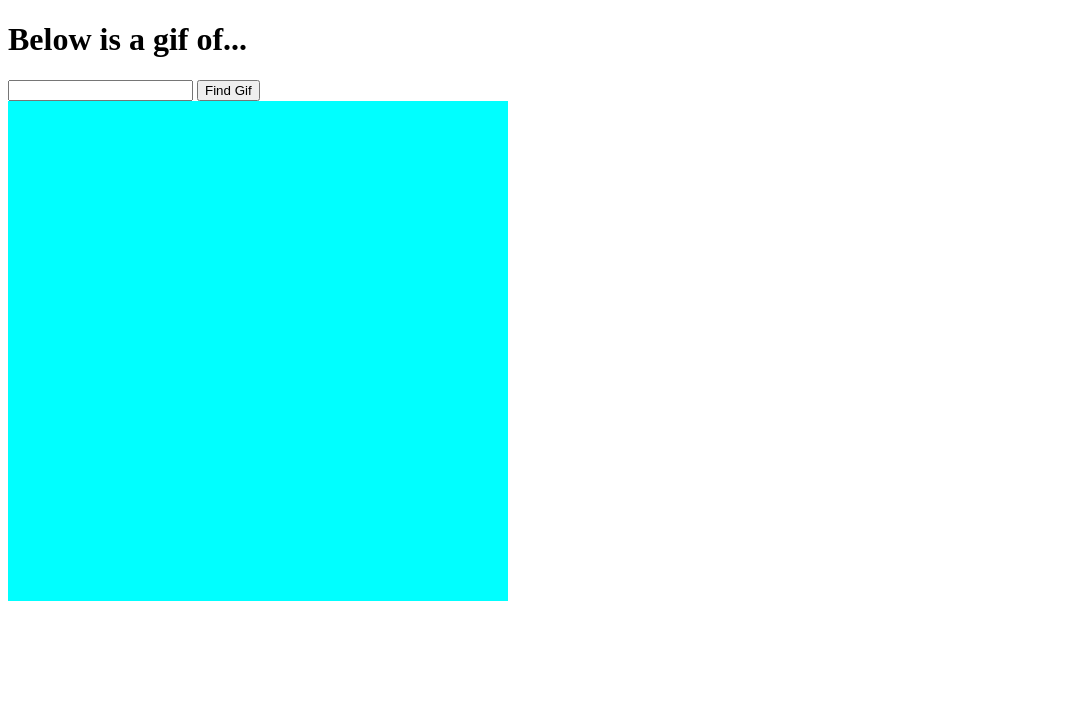
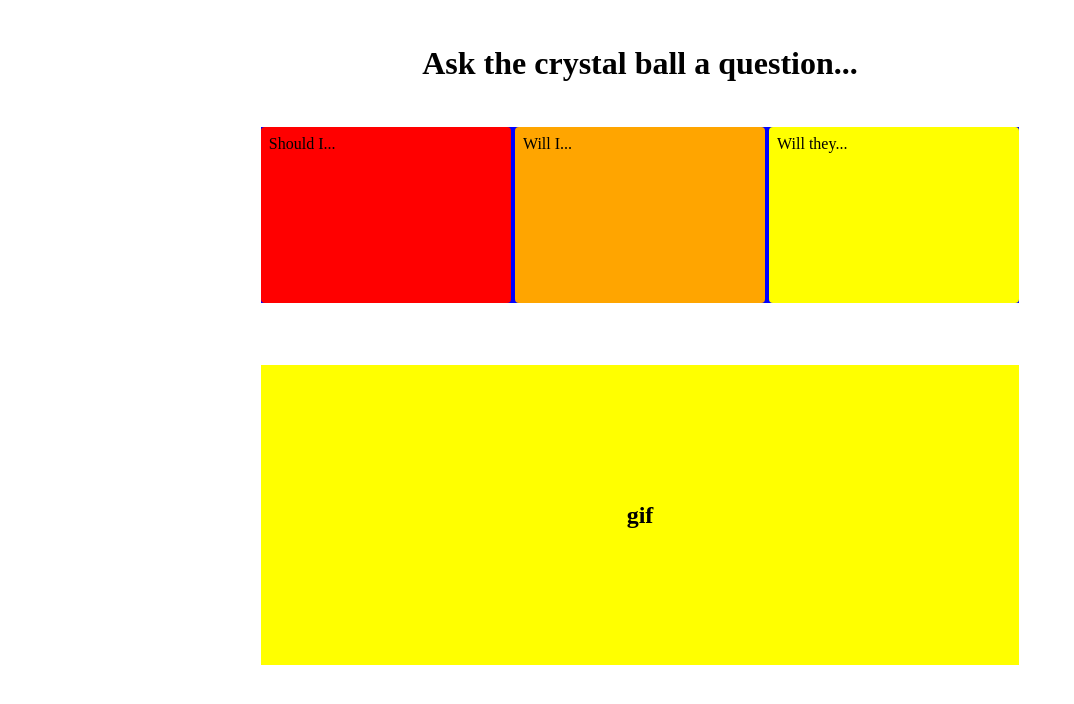
Before and after one commit to kathrynmckean/giphyPractice, a plain HTML site: page index.html in a window 1280 px wide. Shown: the whole page, without its empty margins (0-1074 px from the left). Drawn offline with Linux system fonts and the light colour scheme.

Commit message:
new visual and theme, building out into a magic 8 ball kind of thing

```diff
--- a/app.js
+++ b/app.js
@@ -1,27 +1,109 @@
+function willThey() {
+
+    let title = document.createElement("p")
+
+    title.textContent = "will they..."
+
+
+
+    const questionFrame = document.getElementById("questionFrame")
+
+    questionFrame.replaceChild(title, questionFrame.firstElementChild);
+
+
+
+
+
+}
+
+
+
+let pTwo = document.getElementById("willThey")
+
+pTwo.addEventListener("click", willThey)
+
+
+
 async function getGif() {
-    // let userInput = document.getElementById("input").value
+
     let userInput = document.getElementById("input").value
-    console.log(userInput)
 
-    let giphyApiKey = process.env.API_KEY
+    // console.log(userInput)
+
+
+
+    let giphyApiKey = 'wL2VhWAS3RK5vRLV4Xur1HwpaF9O3dpp'
+
     let giphyApiURL = `https://api.giphy.com/v1/gifs/search?q=${userInput}&rating=pg-13&api_key=${giphyApiKey}`
 
+
+
     const response = await fetch(giphyApiURL)
-    console.log(response)
+
+    // console.log(response)
+
+
 
     const data = await response.json();
-    console.log(data)
+
+    // console.log(data)
+
+
 
     let num = Math.floor((Math.random() * 25))
+
     //random number between 0 and 24
+
     let imgPath = data.data[num].images.fixed_height.url
-    console.log(imgPath)
+
+    // console.log(imgPath)
+
     document.getElementById("gif").src = imgPath; // updates the gif to the most current search
+
 }
 
-// giphy gives you 25 results automatically so instead of picking the first one every time...
-// I want to pick a random number between 0 and 24 and use that as my index
-// That should give me more variety if someone enters the same word multiple times hoping for a different result
 
-// Just found out that var is old and out-of-date which is the opposite of what I thought
-// also found out that I should be using async/await
+
+let showSearchBar = (string, el) => {
+
+
+
+
+
+    const newInput = document.createElement("input")
+
+    newInput.setAttribute("type", "text");
+
+    newInput.setAttribute("id", "input");
+
+
+
+    const newButton = document.createElement("button")
+
+    newButton.setAttribute("onClick", "getGif()");
+
+    newButton.textContent = `search`
+
+
+
+    let search = document.createElement("div")
+
+    search.appendChild(newInput)
+
+    search.appendChild(newButton)
+
+
+
+    const questionFrame = document.getElementById("questionFrame")
+
+    questionFrame.replaceChild(search, questionFrame.lastElementChild);
+
+
+
+
+
+
+
+    // when you click a prompt it should get bigger and show an imput and search button.
+
+}
--- a/index.html
+++ b/index.html
@@ -12,12 +12,53 @@
 
 <body>
 
-    <h1>Below is a gif of...</h1>
-    <input type="text" id="input">
-    <button onclick="getGif()">Find Gif</button>
-    <div class="gifFrame">
-        <img src="" alt="" id="gif">
-    </div>
+    <body>
+
+        <h1>Ask the crystal ball a question...</h1>
+
+        <div class="gallery">
+
+            <div class="card" id="shouldI" onclick="showSearchBar()">
+
+                Should I...
+
+            </div>
+
+            <div class="card" id="willI" onclick="showSearchBar()">
+
+                Will I...
+
+            </div>
+
+            <div class="card" id="willThey" onclick="showSearchBar()">
+
+                Will they...
+
+            </div>
+
+        </div>
+
+        <header class="questionFrame" id="questionFrame">
+
+            <p></p>
+
+            <p></p>
+
+        </header>
+
+
+
+        <div class="gifFrame">
+
+            <img src="" alt="" id="gif">
+
+            <h2>gif</h2>
+
+        </div>
+
+        <script src="app.js"></script>
+
+    </body>
     <script src="app.js"></script>
 </body>
 
--- a/styles/styles.css
+++ b/styles/styles.css
@@ -1,8 +1,129 @@
+h1 {
+
+    display: flex;
+
+    justify-content: center;
+
+    margin: 45px;
+
+}
+
+
+
+.gallery {
+
+    display: flex;
+
+    gap: 4px;
+
+    margin: 10px 20%
+}
+
+
+
+.card {
+
+    position: relative;
+
+    left: 0px;
+
+    width: 80px;
+
+    border-radius: 4px;
+
+    padding: 8px;
+
+    height: 160px;
+
+    background-color: white;
+
+    transition: 0.4s ease-in-out;
+
+    flex: 1px;
+
+
+
+}
+
+
+
+.card:nth-child(1) {
+
+    background-color: red;
+
+}
+
+.card:nth-child(2) {
+
+    background-color: orange;
+
+}
+
+
+
+.card:nth-child(3) {
+
+    background-color: yellow;
+
+}
+
+.card:nth-child(4) {
+
+    background-color: green;
+
+}
+
+
+
+.card:hover {
+
+    flex: 3;
+
+    font-weight: bold;
+
+    cursor: pointer;
+
+}
+
+
+
+.questionFrame {
+
+    display: flex;
+
+    justify-content: center;
+
+    align-items: center
+}
+
+
+
 .gifFrame {
-    height: 500px;
-    width: 500px;
+
+    height: 300px;
+
     display: flex;
-    align-content: center;
+
     justify-content: center;
-    background-color: aqua;
+
+    align-items: center;
+
+    background-color: yellow;
+
+    margin: 20px 20%
 }
+
+
+
+p {
+
+    background-color: cyan;
+
+}
+
+
+
+div {
+
+    background-color: blue
+}
```
